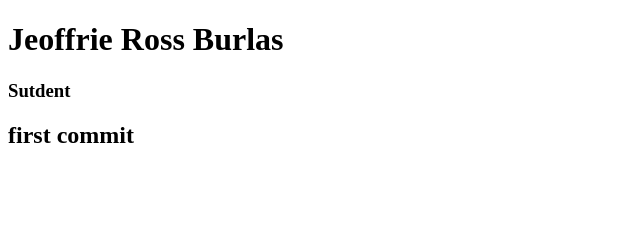
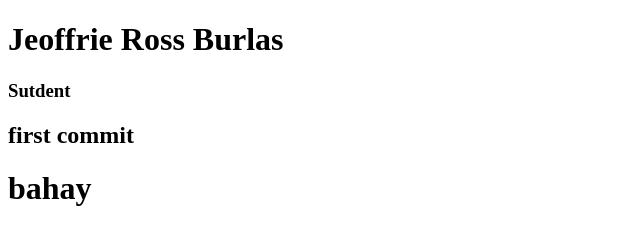
Before and after one commit to Tooasstt/Act-Git, a plain HTML site: page index.html in a window 1280 px wide. Shown: the whole page, without its empty margins (0-640 px from the left). Drawn offline with Linux system fonts and the light colour scheme.

Commit message:
add bhay txt

```diff
--- a/index.html
+++ b/index.html
@@ -5,9 +5,11 @@
     <meta name="viewport" content="width=device-width, initial-scale=1.0">
     <title>Document</title>
 </head>
+
 <body>
     <h1>Jeoffrie Ross Burlas</h1>
     <h3> Sutdent</h3>
     <h2>first commit</h2>
+    <h1>bahay</h1>
 </body>
 </html>
```
